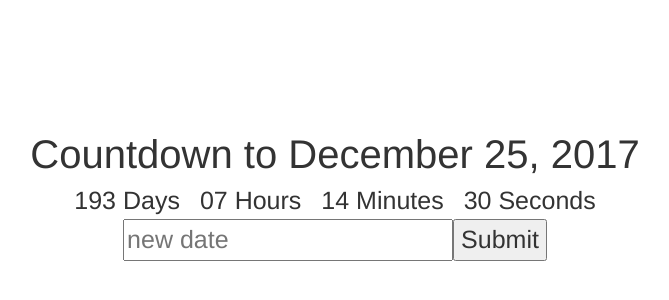
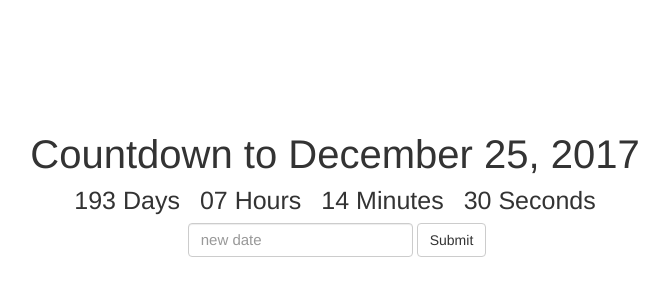
Before and after one commit to alexanderames/countdownChamp, a React (Create React App) app: page / in a window 1280 px wide. Shown: the part 130-430 px from the top of the page, without its empty margins (305-974 px from the left). Built offline with nearby package versions, Linux system fonts and the light colour scheme.

Commit message:
add react-bootstrap for style

```diff
--- a/src/App.css
+++ b/src/App.css
@@ -12,3 +12,8 @@
 	display: inline;
 	margin: 10px;
 }
+
+.Deadline-input {
+	font-size: 15px;
+	margin: 4px;
+}
--- a/src/App.jsx
+++ b/src/App.jsx
@@ -1,6 +1,7 @@
 import React, { Component } from 'react';
 import Clock from './Clock';
 import './App.css';
+import {Form, FormControl, Button} from 'react-bootstrap';
 
 class App extends Component {
 	constructor(props) {
@@ -24,14 +25,16 @@
 					deadline={this.state.deadline}
 				/>
 
-				<div>
-					<input placeholder='new date'
-								 onChange={event => this.setState({newDeadline: event.target.value})}
+				<Form inline>
+					<FormControl
+						className="Deadline-input"
+						placeholder='new date'
+						onChange={event => this.setState({newDeadline: event.target.value})}
 					/>
-					<button onClick={ () => this.changeDeadline() }>
+					<Button onClick={ () => this.changeDeadline() }>
 						Submit
-					</button>
-				</div>
+					</Button>
+				</Form>
 			</div>
 		)
 	}
```
